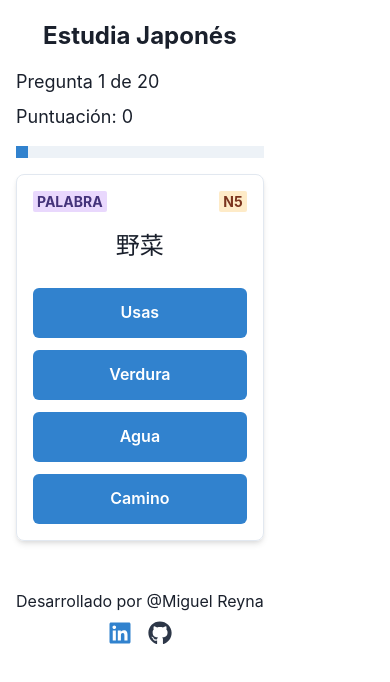
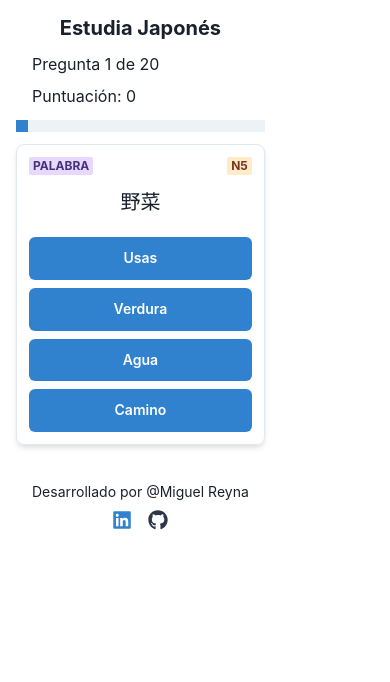
Before and after one commit to G1okz/japanese-learning-n5, a React (Vite) app: page / in a window 390 px wide. Both pictures are taken after a click on the button "Comenzar Quiz". Shown: the top 682 px of the page. Built offline with nearby package versions, Linux system fonts and the light colour scheme.

Commit message:
Mejoras en la responsividad de la aplicación para dispositivos móviles

```diff
--- a/src/App.jsx
+++ b/src/App.jsx
@@ -109,45 +109,62 @@ function App() {
   if (isStartScreen) {
     return (
       <ChakraProvider>
-        <Container maxW="container.md" py={5}>
-          <VStack spacing={8} align="center" justify="center" minH="80vh">
-            <Heading size="2xl" textAlign="center" color="blue.500">
+        <Container maxW="container.md" py={{ base: 4, md: 5 }}>
+          <VStack spacing={{ base: 6, md: 8 }} align="center" justify="center" minH="80vh">
+            <Heading
+              size={{ base: "xl", md: "2xl" }}
+              textAlign="center"
+              color="blue.500"
+              px={{ base: 4, md: 0 }}
+            >
               Estudiando Japonés N5
             </Heading>
 
-            <Text fontSize="xl" textAlign="center" color="gray.600">
+            <Text
+              fontSize={{ base: "lg", md: "xl" }}
+              textAlign="center"
+              color="gray.600"
+              px={{ base: 4, md: 0 }}
+            >
               Pon a prueba tus conocimientos de vocabulario japonés con este quiz interactivo
             </Text>
 
-            <Box p={6} borderWidth="1px" borderRadius="lg" w="100%" maxW="600px">
+            <Box
+              p={{ base: 4, md: 6 }}
+              borderWidth="1px"
+              borderRadius="lg"
+              w="100%"
+              maxW="600px"
+              mx={{ base: 4, md: 0 }}
+            >
               <VStack spacing={4} align="stretch">
-                <Text fontSize="lg" fontWeight="bold">Características:</Text>
-                <Text>• 20 preguntas de vocabulario</Text>
-                <Text>• Sistema de puntuación en tiempo real</Text>
-                <Text>• Retroalimentación inmediata</Text>
-                <Text>• Explicaciones detalladas</Text>
-                <Text>• Interfaz adaptativa para móviles</Text>
+                <Text fontSize={{ base: "md", md: "lg" }} fontWeight="bold">Características:</Text>
+                <Text fontSize={{ base: "sm", md: "md" }}>• 20 preguntas de vocabulario</Text>
+                <Text fontSize={{ base: "sm", md: "md" }}>• Sistema de puntuación en tiempo real</Text>
+                <Text fontSize={{ base: "sm", md: "md" }}>• Retroalimentación inmediata</Text>
+                <Text fontSize={{ base: "sm", md: "md" }}>• Explicaciones detalladas</Text>
+                <Text fontSize={{ base: "sm", md: "md" }}>• Interfaz adaptativa para móviles</Text>
               </VStack>
             </Box>
 
             <Button
               leftIcon={<FaPlay />}
               colorScheme="blue"
-              size="lg"
-              w="200px"
+              size={{ base: "md", md: "lg" }}
+              w={{ base: "180px", md: "200px" }}
               onClick={handleStart}
             >
               Comenzar Quiz
             </Button>
 
-            <Box as="footer" mt={8} textAlign="center">
-              <Text mb={2}>Desarrollado por @Miguel Reyna</Text>
+            <Box as="footer" mt={{ base: 6, md: 8 }} textAlign="center">
+              <Text mb={2} fontSize={{ base: "sm", md: "md" }}>Desarrollado por @Miguel Reyna</Text>
               <HStack spacing={4} justify="center">
                 <Link href="https://www.linkedin.com/in/miguel-reyna-ca%C3%B1adillas/" isExternal>
-                  <Icon as={FaLinkedin} w={6} h={6} color="blue.500" />
+                  <Icon as={FaLinkedin} w={{ base: 5, md: 6 }} h={{ base: 5, md: 6 }} color="blue.500" />
                 </Link>
                 <Link href="https://github.com/g1okz" isExternal>
-                  <Icon as={FaGithub} w={6} h={6} color="gray.700" />
+                  <Icon as={FaGithub} w={{ base: 5, md: 6 }} h={{ base: 5, md: 6 }} color="gray.700" />
                 </Link>
               </HStack>
             </Box>
@@ -160,10 +177,22 @@ function App() {
   if (isFinished || !currentQuestion) {
     return (
       <ChakraProvider>
-        <Container maxW="container.md" py={5}>
+        <Container maxW="container.md" py={{ base: 4, md: 5 }}>
           <VStack spacing={4}>
-            <Text fontSize="xl" textAlign="center">¡Prueba completada! Tu puntuación: {score}/20</Text>
-            <Button colorScheme="blue" size="lg" w="100%" maxW="300px" onClick={handleRestart}>
+            <Text
+              fontSize={{ base: "lg", md: "xl" }}
+              textAlign="center"
+              px={{ base: 4, md: 0 }}
+            >
+              ¡Prueba completada! Tu puntuación: {score}/20
+            </Text>
+            <Button
+              colorScheme="blue"
+              size={{ base: "md", md: "lg" }}
+              w="100%"
+              maxW="300px"
+              onClick={handleRestart}
+            >
               Reiniciar Prueba
             </Button>
           </VStack>
@@ -176,40 +205,70 @@ function App() {
 
   return (
     <ChakraProvider>
-      <Container maxW="container.md" py={5}>
-        <VStack spacing={4}>
-          <Heading size="lg" textAlign="center">Estudia Japonés</Heading>
+      <Container maxW="container.md" py={{ base: 4, md: 5 }}>
+        <VStack spacing={{ base: 3, md: 4 }}>
+          <Heading
+            size={{ base: "md", md: "lg" }}
+            textAlign="center"
+            px={{ base: 4, md: 0 }}
+          >
+            Estudia Japonés
+          </Heading>
 
-          <Stack direction={{ base: 'column', md: 'row' }} w="100%" justify="space-between" spacing={2}>
-            <Text fontSize="lg">Pregunta {questionNumber} de 20</Text>
-            <Text fontSize="lg">Puntuación: {score}</Text>
+          <Stack
+            direction={{ base: 'column', md: 'row' }}
+            w="100%"
+            justify="space-between"
+            spacing={2}
+            px={{ base: 4, md: 0 }}
+          >
+            <Text fontSize={{ base: "md", md: "lg" }}>Pregunta {questionNumber} de 20</Text>
+            <Text fontSize={{ base: "md", md: "lg" }}>Puntuación: {score}</Text>
           </Stack>
 
-          <Progress value={progress} w="100%" colorScheme="blue" />
+          <Progress
+            value={progress}
+            w="100%"
+            colorScheme="blue"
+            mx={{ base: 4, md: 0 }}
+          />
 
-          <Box p={4} borderWidth="1px" borderRadius="lg" w="100%" boxShadow="md">
-            <VStack spacing={4} align="stretch">
+          <Box
+            p={{ base: 3, md: 4 }}
+            borderWidth="1px"
+            borderRadius="lg"
+            w="100%"
+            boxShadow="md"
+            mx={{ base: 4, md: 0 }}
+          >
+            <VStack spacing={{ base: 3, md: 4 }} align="stretch">
               <HStack justify="space-between" wrap="wrap" gap={2}>
-                <Badge colorScheme="purple" fontSize="sm">
+                <Badge colorScheme="purple" fontSize={{ base: "xs", md: "sm" }}>
                   {currentQuestion.type}
                 </Badge>
-                <Badge colorScheme="orange" fontSize="sm">
+                <Badge colorScheme="orange" fontSize={{ base: "xs", md: "sm" }}>
                   {currentQuestion.level}
                 </Badge>
               </HStack>
 
-              <Text fontSize={{ base: "2xl", md: "4xl" }} textAlign="center" fontWeight="bold">
+              <Text
+                fontSize={{ base: "xl", md: "4xl" }}
+                textAlign="center"
+                fontWeight="bold"
+                px={{ base: 2, md: 0 }}
+              >
                 {currentQuestion.question}
               </Text>
 
-              <VStack spacing={3} mt={2}>
+              <VStack spacing={{ base: 2, md: 3 }} mt={2}>
                 {currentQuestion.options.map((option, index) => (
                   <Button
                     key={index}
                     colorScheme={getButtonColorScheme(option)}
                     w="100%"
-                    h={{ base: "50px", md: "60px" }}
-                    fontSize={{ base: "md", md: "lg" }}
+                    h={{ base: "auto", md: "60px" }}
+                    py={{ base: 3, md: 0 }}
+                    fontSize={{ base: "sm", md: "lg" }}
                     onClick={() => !showExplanation && handleAnswer(option)}
                     isDisabled={showExplanation}
                     leftIcon={getButtonIcon(option)}
@@ -217,7 +276,7 @@ function App() {
                     _hover={!showExplanation ? { transform: 'scale(1.02)' } : {}}
                     whiteSpace="normal"
                     textAlign="center"
-                    px={4}
+                    px={{ base: 2, md: 4 }}
                   >
                     {option}
                   </Button>
@@ -225,9 +284,25 @@ function App() {
               </VStack>
 
               {showExplanation && (
-                <Box mt={4} p={3} bg="gray.50" borderRadius="md" borderWidth="1px">
-                  <Text fontWeight="bold" mb={2} fontSize={{ base: "sm", md: "md" }}>Explicación:</Text>
-                  <Text fontSize={{ base: "sm", md: "md" }}>{currentQuestion.explanation}</Text>
+                <Box
+                  mt={4}
+                  p={{ base: 2, md: 3 }}
+                  bg="gray.50"
+                  borderRadius="md"
+                  borderWidth="1px"
+                >
+                  <Text
+                    fontWeight="bold"
+                    mb={2}
+                    fontSize={{ base: "xs", md: "md" }}
+                  >
+                    Explicación:
+                  </Text>
+                  <Text
+                    fontSize={{ base: "xs", md: "md" }}
+                  >
+                    {currentQuestion.explanation}
+                  </Text>
                 </Box>
               )}
             </VStack>
@@ -236,23 +311,34 @@ function App() {
           {showExplanation && (
             <Button
               colorScheme="blue"
-              size="lg"
+              size={{ base: "md", md: "lg" }}
               w="100%"
               maxW="300px"
               onClick={handleNextQuestion}
+              mx={{ base: 4, md: 0 }}
             >
               {questionNumber < 20 ? 'Siguiente Pregunta' : 'Finalizar Prueba'}
             </Button>
           )}
 
-          <Box as="footer" mt={8} textAlign="center">
-            <Text mb={2}>Desarrollado por @Miguel Reyna</Text>
+          <Box
+            as="footer"
+            mt={{ base: 6, md: 8 }}
+            textAlign="center"
+            px={{ base: 4, md: 0 }}
+          >
+            <Text
+              mb={2}
+              fontSize={{ base: "sm", md: "md" }}
+            >
+              Desarrollado por @Miguel Reyna
+            </Text>
             <HStack spacing={4} justify="center">
               <Link href="https://www.linkedin.com/in/miguel-reyna-ca%C3%B1adillas/" isExternal>
-                <Icon as={FaLinkedin} w={6} h={6} color="blue.500" />
+                <Icon as={FaLinkedin} w={{ base: 5, md: 6 }} h={{ base: 5, md: 6 }} color="blue.500" />
               </Link>
               <Link href="https://github.com/g1okz" isExternal>
-                <Icon as={FaGithub} w={6} h={6} color="gray.700" />
+                <Icon as={FaGithub} w={{ base: 5, md: 6 }} h={{ base: 5, md: 6 }} color="gray.700" />
               </Link>
             </HStack>
           </Box>
```
